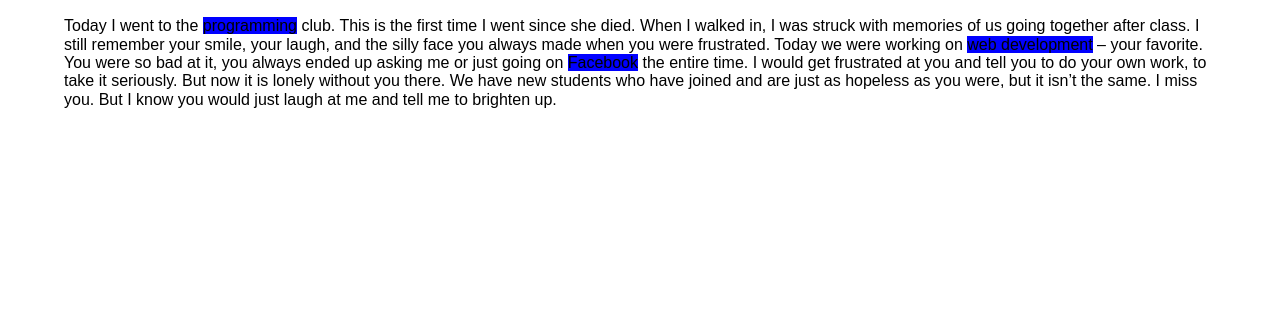
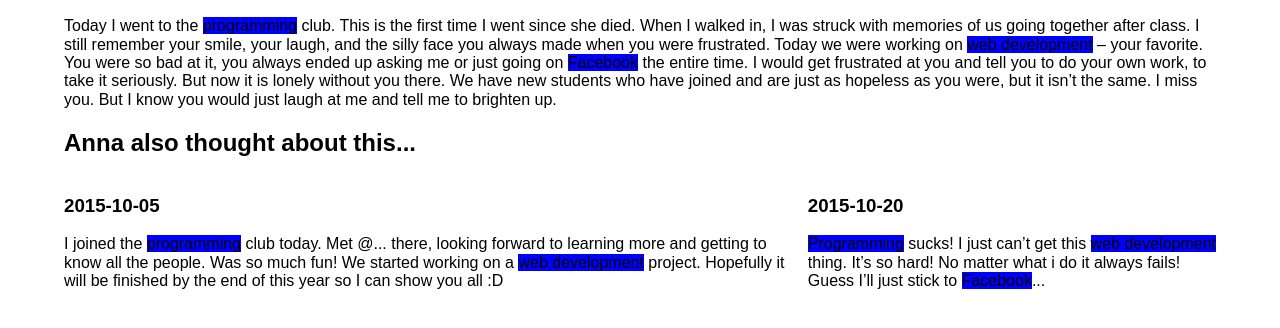
Before and after one commit to MimmiTh/remembrance-diary, a plain HTML site: page index.html in a window 1280 px wide. Shown: the part 110-438 px from the top of the page. Drawn offline with Linux system fonts and the light colour scheme.

Commit message:
More content + flexbox

```diff
--- a/index.html
+++ b/index.html
@@ -12,7 +12,17 @@
         <p>Today I went to the <span>programming</span> club. This is the first time I went since she died. When I walked in, I was struck with memories of us going together after class. I still remember your smile, your laugh, and the silly face you always made when you were frustrated. Today we were working on <span>web development</span> – your favorite. You were so bad at it, you always ended up asking me or just going on <span>Facebook</span> the entire time. I would get frustrated at you and tell you to do your own work, to take it seriously. But now it is lonely without you there. We have new students who have joined and are just as hopeless as you were, but it isn’t the same. I miss you. But I know you would just laugh at me and tell me to brighten up.</p>
       </div>
       <div class="related-content">
-        <article></article>
+        <h2>Anna also thought about this...</h2>
+        <div class="posts">
+          <article>
+            <h3>2015-10-05</h3>
+            <p>I joined the <span>programming</span> club today. Met @... there, looking forward to learning more and getting to know all the people. Was so much fun! We started working on a <span>web development</span> project. Hopefully it will be finished by the end of this year so I can show you all :D</p>
+          </article>
+          <article>
+            <h3>2015-10-20</h3>
+            <p><span>Programming</span> sucks! I just can’t get this <span>web development</span> thing. It’s so hard! No matter what i do it always fails! Guess I’ll just stick to <span>Facebook</span>...</p>
+          </article>
+        </div>
       </div>
     </main>
   </body>
--- a/style.css
+++ b/style.css
@@ -12,3 +12,7 @@ main label {
 p span {
   background: blue;
 }
+
+.related-content .posts {
+  display: flex;
+}
```
